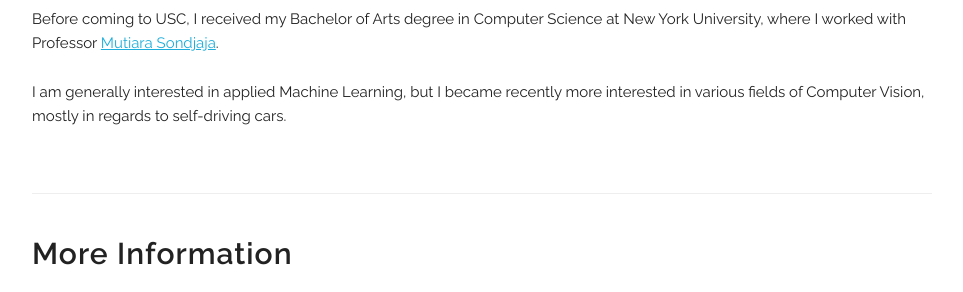
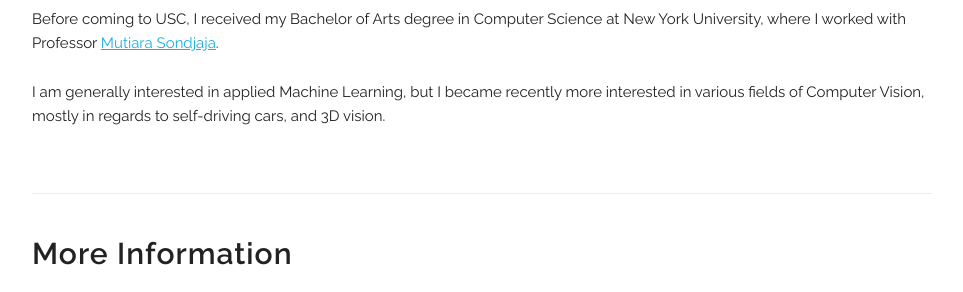
Before and after one commit to euigyuki/euigyuki.github.io, a Jekyll site: the page built from index.html, in a window 1280 px wide. Shown: the part 639-931 px from the top of the page, without its empty margins (158-1121 px from the left). Built offline with Jekyll 4.4.1, drawn with Linux system fonts in a browser that asks for light colours.

Commit message:
updated description

```diff
--- a/index.html
+++ b/index.html
@@ -14,7 +14,7 @@
       </p>
 
   </p>
-  <p>I am generally interested in applied Machine Learning, but I became recently more interested in various fields of Computer Vision, mostly in regards to self-driving cars.
+  <p>I am generally interested in applied Machine Learning, but I became recently more interested in various fields of Computer Vision, mostly in regards to self-driving cars, and 3D vision.
   </p>
 
 
```
